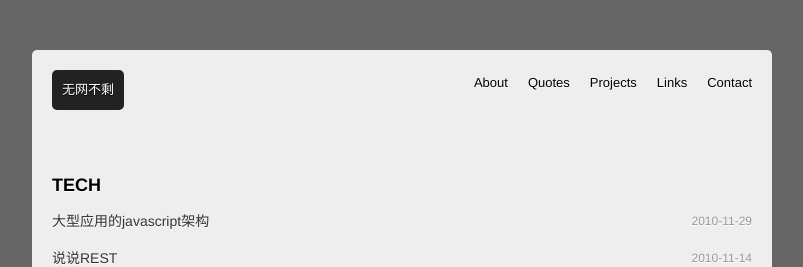
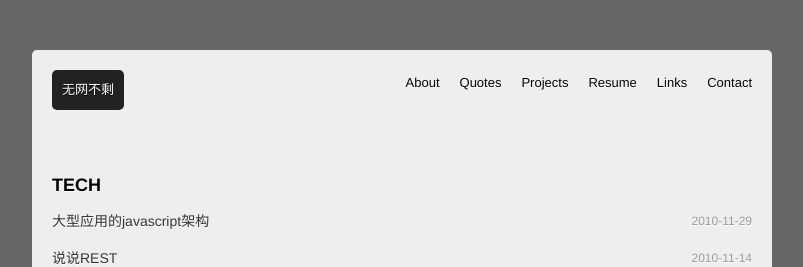
Before and after one commit to limboy/lzyy.github.com, a Jekyll site: the page built from index.html, in a window 1280 px wide and 900 px high. Shown: the top 267 px of the window, without its empty margins (238-1041 px from the left). Built offline with Jekyll 4.4.1, drawn with Linux system fonts in a browser that asks for light colours; Markdown is read by kramdown in place of the engine named in the settings.

Commit message:
edit head link

```diff
--- a/_layouts/default.html
+++ b/_layouts/default.html
@@ -26,6 +26,7 @@
 					<li><a href="#about">About</a></li>
 					<li><a href="#quotes">Quotes</a></li>
 					<li><a href="#projects">Projects</a></li>
+					<li><a href="http://leezhong.com/resume">Resume</a></li>
 					<li><a href="#links">Links</a></li>
 					<li><a href="#contact">Contact</a></li>
 				</ul>
```
